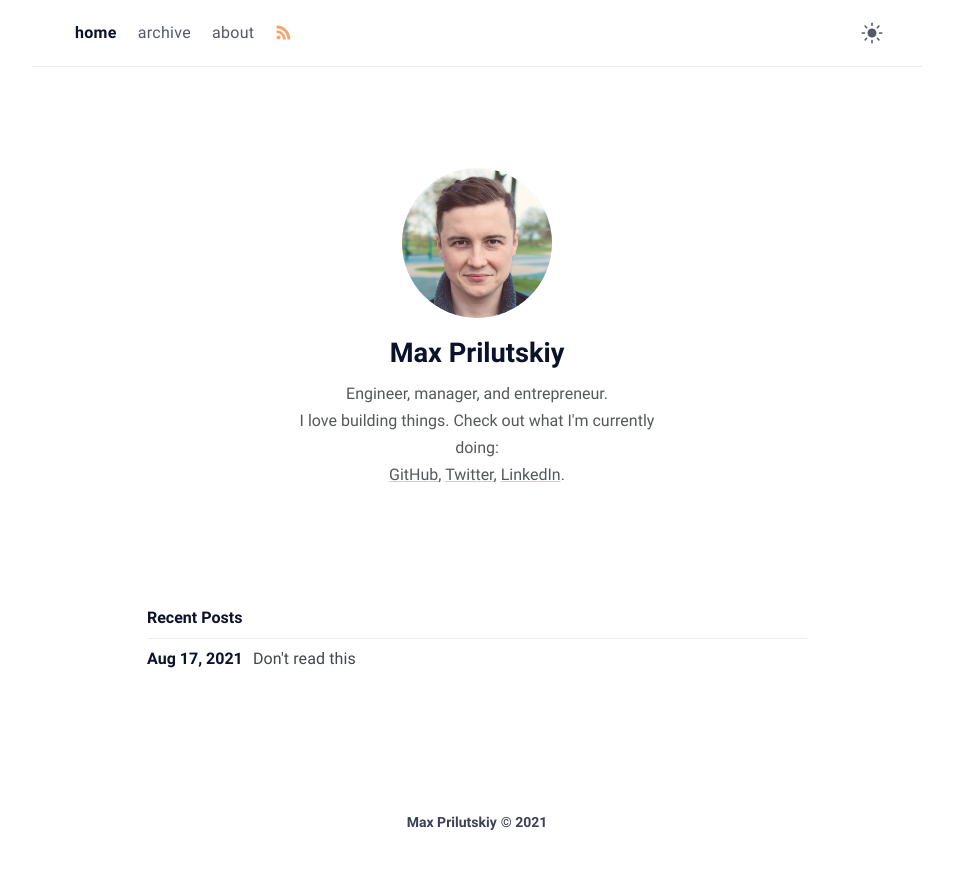
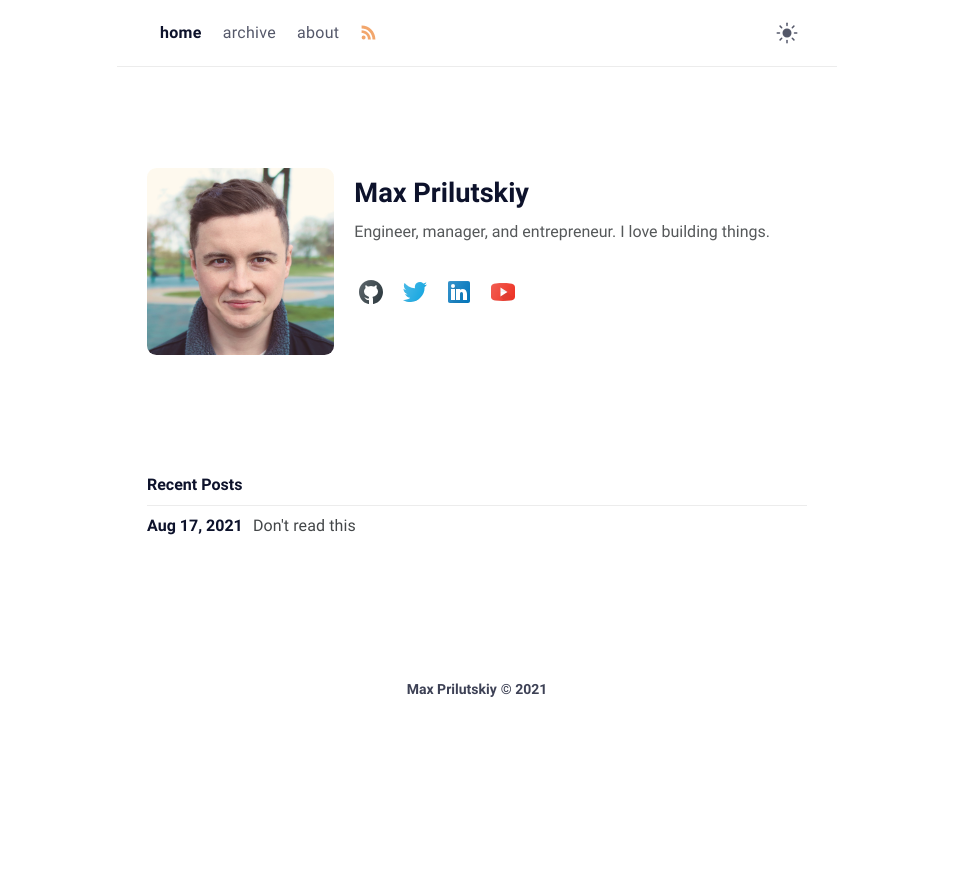
Before and after one commit to maxprilutskiy/maxprilutskiy.github.io, a Jekyll site: the page built from index.md, in a window 1280 px wide. Shown: the top 869 px of the page, without its empty margins (163-1116 px from the left). Built offline with Jekyll 4.4.1, drawn with Linux system fonts in a browser that asks for light colours.

Commit message:
Added social icons

```diff
--- a/_config.yml
+++ b/_config.yml
@@ -14,18 +14,13 @@ mode: light # default theme "dark" | "light"
 author:
   name: Max Prilutskiy # author name
   bio: >- # tell to the world
-    Engineer, manager, and entrepreneur.
-    <br />
-    I love building things.
-    Check out what I'm currently doing: <br />
-    <a href="//github.com/maxprilutskiy" target="_blank">GitHub</a>,
-    <a href="//twitter.com/maxprilutskiy" target="_blank">Twitter</a>,
-    <a href="//linkedin.com/in/maxprilutskiy" target="_blank">LinkedIn</a>.
+    Engineer, manager, and entrepreneur. I love building things.
   username: maxprilutskiy # general username
   github: maxprilutskiy # github username
   twitter: maxprilutskiy # twitter username
   linkedin: maxprilutskiy # linkedin username
   facebook: maxprilutskiy # facebook username
+  youtube: UC5inBSTzYc0IYzKZGeGXO2w # youtube channel
   avatar: /assets/img/avatar.jpg # change with your own avatar
 
 # URL settings
--- a/_includes/author.html
+++ b/_includes/author.html
@@ -4,6 +4,10 @@
     src="{{ site.author.avatar }}"
     alt="{{ site.author.username }}"
   />
-  <h2 class="author-name">{{ site.author.name }}</h2>
-  <p class="author-bio">{{ site.author.bio }}</p>
+  <div class="author-info">
+    <h2 class="author-name">{{ site.author.name }}</h2>
+    <p class="author-bio">{{ site.author.bio }}</p>
+    <br />
+    {% include follow-me.html %}
+  </div>
 </div>
--- /dev/null
+++ b/_includes/follow-me.html
@@ -0,0 +1,14 @@
+<div class="social-icon-list">
+  <a href="//github.com/{{ site.author.github }}" target="_blank">
+    <img class="social-icon" src="/assets/img/social/github.svg" />
+  </a>
+  <a href="//twitter.com/{{ site.author.twitter }}" target="_blank">
+    <img class="social-icon" src="/assets/img/social/twitter.svg" />
+  </a>
+  <a href="//linkedin.com/in/{{ site.author.linkedin }}" target="_blank">
+    <img class="social-icon" src="/assets/img/social/linkedin.svg" />
+  </a>
+  <a href="//youtube.com/channel/{{ site.author.youtube }}" target="_blank">
+    <img class="social-icon" src="/assets/img/social/youtube.svg" />
+  </a>
+</div>
--- a/_sass/klise/_layout.scss
+++ b/_sass/klise/_layout.scss
@@ -179,20 +179,36 @@
   }
 }
 
+.social-icon-list {
+  display: flex;
+  justify-content: flex-start;
+  gap: 10px;
+  align-items: center;
+}
+
+.social-icon {
+  width: 24px;
+  padding: 5px;
+}
+
 // Author
 .author {
   margin-top: 6.3rem;
   margin-bottom: 7.2rem;
-  text-align: center;
+
+  display: flex;
+  flex-wrap: wrap;
+  gap: 20px;
+  align-items: flex-start;
 
   @include media-query($on-mobile) {
     margin-bottom: 3em;
   }
 
   .author-avatar {
-    width: 150px;
-    height: 150px;
-    border-radius: 100%;
+    flex-grow: 1;
+    width: 175px;
+    border-radius: 5%;
     user-select: none;
     background-color: $black;
     -ms-user-select: none;
@@ -202,16 +218,18 @@
     opacity: 1;
   }
 
+  .author-info {
+    flex-grow: 3;
     .author-name {
       font-size: 1.7em;
-    margin-bottom: 2px;
+      margin: 0;
     }
 
     .author-bio {
-    margin: 0 auto;
       opacity: 0.9;
-    max-width: 393px;
       line-height: 1.688;
+      margin: 0;
+    }
   }
 }
 
--- a/_sass/klise/_post.scss
+++ b/_sass/klise/_post.scss
@@ -8,8 +8,7 @@
 
 // Post title
 .header {
-  margin-top: 7.8em;
-  margin-bottom: 3em;
+  margin-bottom: 1em;
 
   .tags {
     margin-left: 3px;
@@ -28,7 +27,7 @@
   .header-title {
     font-size: 2em;
     line-height: 1.2;
-    margin-top: 10px;
+    margin-top: 1em;
     margin-bottom: 20px;
 
     &.center {
@@ -69,7 +68,7 @@
 
 .page-image {
   border-radius: 2px;
-  margin-top: 30px;
+  margin: 30px 0;
 }
 
 // Post content
--- a/_sass/main.scss
+++ b/_sass/main.scss
@@ -35,7 +35,8 @@ $dark-smoke: #4a4d56;
 $dark-gray: #767f87;
 
 // Width of the content area
-$wide-size: 890px;
+// $wide-size: 890px;
+$wide-size: 720px;
 $narrow-size: 720px;
 
 // Padding unit
```
Also changed, not shown: _layouts/post.html (+10 -2 lines), assets/img/social/github.svg (added), assets/img/social/linkedin.svg (added), assets/img/social/twitter.svg (added), assets/img/social/youtube.svg (added). Lines whose indentation alone changed are shown as unchanged.
